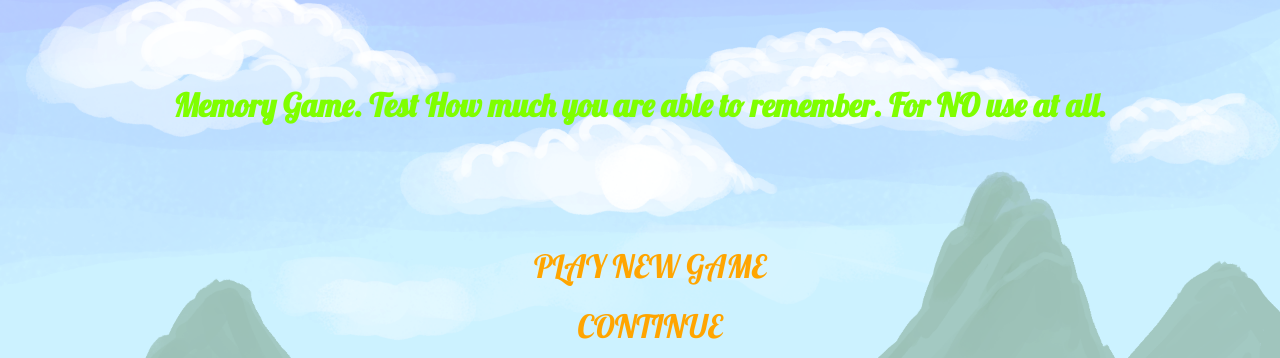
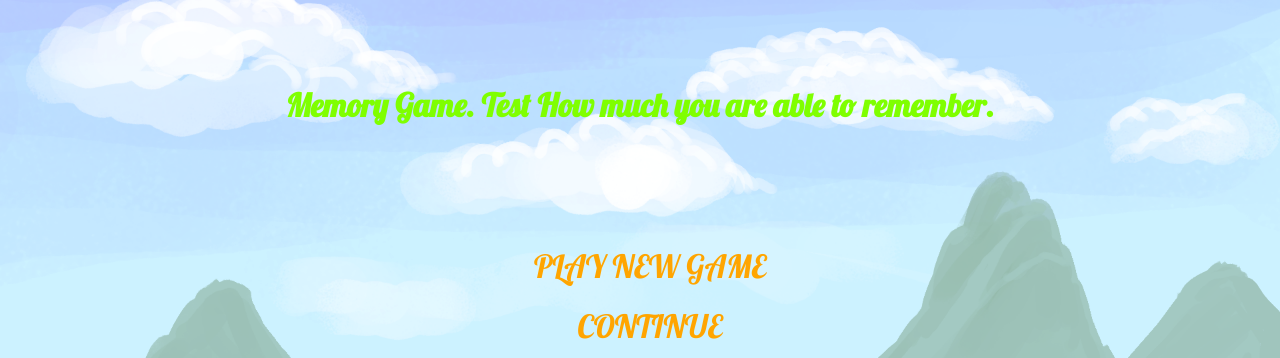
Before and after one commit to Rud156/Memory-Game, a Flask app: page / in a window 1280 px wide. Shown: the part 62-420 px from the top of the page. Run offline with Flask 2, Linux system fonts and the light colour scheme; the visitor is signed in with stand-in values (Sample User, id 1); some libraries are stand-ins or nearby versions.

Commit message:
Add files via upload

```diff
--- a/templates/dashboard.html
+++ b/templates/dashboard.html
@@ -29,7 +29,7 @@
         </nav>
 
         <div id="gameName">
-            <h1> Memory Game. Test How much you are able to remember. For NO use at all. </h1>
+            <h1> Memory Game. Test How much you are able to remember.</h1>
         </div>
 
         <div id="gameOptions">
@@ -66,7 +66,7 @@
                 </table>
             </div>
             <div class="buttonHolder">
-                <button onclick="selectColors()" class="gameButton"> Replay </button>
+                <button onclick="resetProgress(1)" class="gameButton"> Reset Game </button>
             </div>
         </div>
 
```
